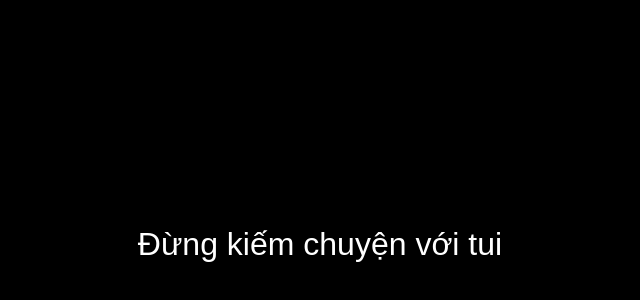
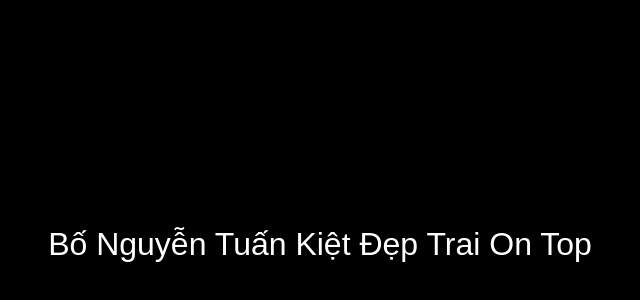
Before and after one commit to Tkietzzn1/html, a plain HTML site: page index.html in a window 1280 px wide. Shown: the part 156-456 px from the top of the page, without its empty margins (320-960 px from the left). Drawn offline with Linux system fonts and the light colour scheme.

Commit message:
index.html

```diff
--- a/index.html
+++ b/index.html
@@ -21,7 +21,7 @@
   </style>
 </head>
 <body>
-  Đừng kiếm chuyện với tui
+  Bố Nguyễn Tuấn Kiệt Đẹp Trai On Top
 
   <!-- Nhạc nền -->
   <audio autoplay loop>
```
